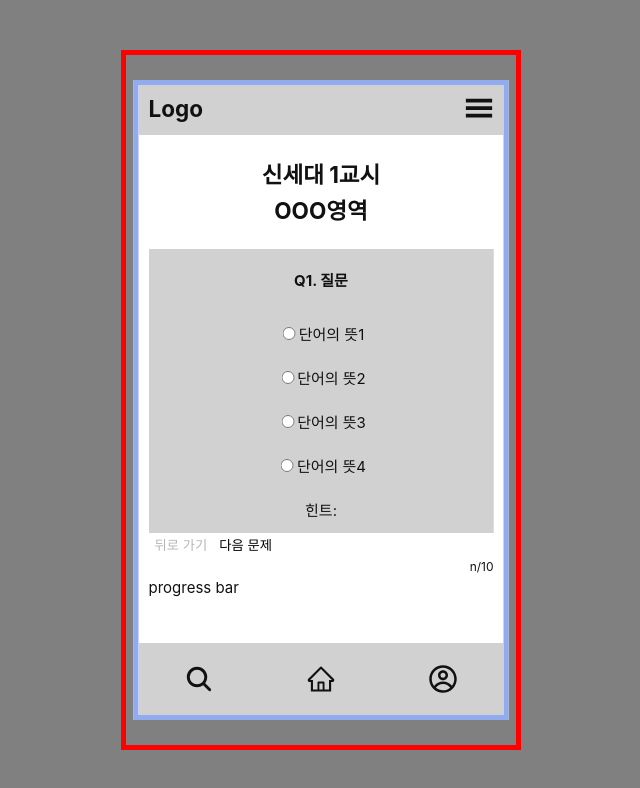
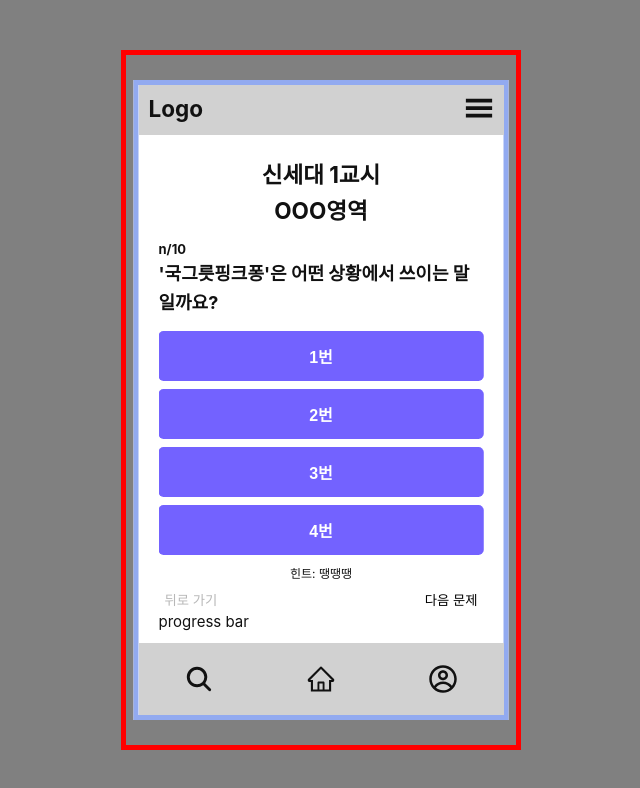
Before and after one commit to zubetcha/Final-project, a React (Create React App) app: page /quiz in a window 1280 px wide. Shown: the top 788 px of the page, without its empty margins (439-1079 px from the left). Built offline with nearby package versions, Linux system fonts and the light colour scheme.

Commit message:
[Feat]추가 추가 작성한 api 명세서 기반  기반 api.js 추가

```diff
--- a/src/components/QuizPaper.js
+++ b/src/components/QuizPaper.js
@@ -5,31 +5,20 @@ const QuizPaper = (props) => {
   return (
     <>
       <Wrapper>
-        <div style={{ width: '100%', height: '100%', padding: '20px 0', display: 'flex', alignItems: 'center', justifyContent: 'center' }}>
-          <h4>Q1. 질문</h4>
+        <div style={{ width: '100%', padding: '10px 0' }}>
+          <h4 style={{ fontSize: '13px', textAlign: 'left' }}>
+            <span>n</span>/10
+          </h4>
+          <div style={{ fontSize: '18px', fontWeight: 'bold', textAlign: 'left' }}>'국그릇핑크퐁'은 어떤 상황에서 쓰이는 말일까요?</div>
         </div>
         <div style={{ width: '100%', height: '100%', display: 'flex', flexDirection: 'column', alignItems: 'center', justifyContent: 'center' }}>
-          {/* <form> */}
-          <div className="radio-item">
-            <input type="radio" name="qNum" value="의미" />
-            단어의 뜻1
-          </div>
-          <div className="radio-item">
-            <input type="radio" name="qNum" value="의미" />
-            단어의 뜻2
-          </div>
-          <div className="radio-item">
-            <input type="radio" name="qNum" value="의미" />
-            단어의 뜻3
-          </div>
-          <div className="radio-item">
-            <input type="radio" name="qNum" value="의미" />
-            단어의 뜻4
-          </div>
-          {/* </form> */}
+          <button className="answer-btn">1번</button>
+          <button className="answer-btn">2번</button>
+          <button className="answer-btn">3번</button>
+          <button className="answer-btn">4번</button>
         </div>
-        <div style={{ padding: '10px 0' }}>
-          <p>힌트: </p>
+        <div style={{ padding: '5px 0', fontSize: '12px' }}>
+          힌트: <span>땡땡땡</span>
         </div>
         {/* <div style={{ width: '100%', padding: '10px 0', display: 'flex', alignItems: 'center', justifyContent: 'space-evenly' }}>
           <button>뒤로 가기</button>
@@ -41,20 +30,33 @@ const QuizPaper = (props) => {
 }
 
 const Wrapper = styled.div`
-  max-width: 345px;
+  max-width: 325px;
   width: 100%;
   height: 100%;
   display: flex;
   flex-direction: column;
   align-items: center;
   justify-content: center;
-  background-color: #d1d1d1;
+  /* border: 5px solid #333; */
   flex-grow: 0;
   flex-shrink: 0;
   flex-basis: 360px;
 
-  .radio-item {
-    padding: 10px 0;
+  .answer-btn {
+    font-size: 16px;
+    color: #ffffff;
+    background-color: rgb(115, 98, 255);
+    border-radius: 5px;
+    height: 50px;
+    padding: 4px;
+    margin: 4px;
+    width: 100%;
+    font-weight: 700;
+    transition: background-color 0.1s ease-in-out;
+
+    &:hover {
+      background-color: rgb(152, 141, 253);
+    }
   }
 `
 
--- a/src/pages/Quiz.js
+++ b/src/pages/Quiz.js
@@ -3,7 +3,7 @@ import styled from 'styled-components'
 import { Swiper, SwiperSlide } from 'swiper/react'
 import 'swiper/swiper.min.css'
 import 'swiper/components/navigation/navigation.min.css'
-import SwiperCore, { Navigation } from 'swiper'
+import SwiperCore, { Navigation, Pagination } from 'swiper'
 
 import QuizPaper from '../components/QuizPaper'
 
@@ -21,23 +21,23 @@ const Quiz = (props) => {
     onBeforeInit: (swiper) => {
       swiper.params.navigation.prevEl = prevRef.current
       swiper.params.navigation.nextEl = nextRef.current
-      // swiper.activeIndex = quizIndex
-      swiper.navigation.init()
+      swiper.activeIndex = quizIndex
+      // swiper.navigation.init()
       swiper.navigation.update()
     },
     onSwiper: setSwiper,
-    // onSlideChange: (e) => setQuizIndex(e.activeIndex),
+    onSlideChange: (e) => setQuizIndex(e.activeIndex),
   }
 
   return (
     <>
       <Wrapper>
-        <div style={{ width: '100%', padding: '10px 0' }}>
+        <div style={{ width: '100%', padding: '10px 0 0' }}>
           <h2 style={{ textAlign: 'center' }}>
             신세대 1교시 <br /> OOO영역
           </h2>
         </div>
-        <div style={{ paddingTop: '10px', display: 'flex', flexWrap: 'nowrap', flexDirection: 'row' }}>
+        <div style={{ display: 'flex', flexWrap: 'nowrap', flexDirection: 'row' }}>
           <StyleSwiper {...swiperParams} ref={setSwiper}>
             <SwiperSlide>
               <QuizPaper />
@@ -69,14 +69,13 @@ const Quiz = (props) => {
             <SwiperSlide>
               <QuizPaper />
             </SwiperSlide>
-            <button ref={prevRef}>뒤로 가기</button>
-            <button ref={nextRef}>다음 문제</button>
+            <div style={{ width: '100%', display: 'flex', alignItems: 'center', justifyContent: 'space-between' }}>
+              <button ref={prevRef}>뒤로 가기</button>
+              <button ref={nextRef}>다음 문제</button>
+            </div>
           </StyleSwiper>
         </div>
         <div style={{ width: '100%' }}>
-          <div>
-            <p style={{ textAlign: 'right', fontSize: '12px' }}>n/10</p>
-          </div>
           <div>
             <div>progress bar</div>
           </div>
@@ -88,6 +87,7 @@ const Quiz = (props) => {
 
 const Wrapper = styled.div`
   margin-left: 0px;
+  padding: 0 10px;
   width: 100%;
   height: 100%;
   display: flex;
@@ -97,7 +97,7 @@ const Wrapper = styled.div`
 
 const StyleSwiper = styled(Swiper)`
   position: relative;
-  width: 345px;
+  width: 325px;
   height: 100%;
 `
 
--- a/src/pages/QuizResult.js
+++ b/src/pages/QuizResult.js
@@ -1,13 +1,49 @@
 import React from 'react'
+import styled from 'styled-components'
 
 const QuizResult = (props) => {
   return (
     <>
-      <div>
-        <p>퀴즈 결과</p>
-      </div>
+      <Wrapper>
+        <div style={{ width: '100%', display: 'flex', flexDirection: 'column', alignItems: 'center', justifyContent: 'center' }}>
+          <div style={{ width: '100%', padding: '30px 0 20px', display: 'flex', flexDirection: 'column', alignItems: 'center', justifyContent: 'center' }}>
+            <h4>빨리 인터넷을 끊어야 할 당신!</h4>
+            <h1 style={{ padding: '10px 0' }}>100점</h1>
+            <p>8/10</p>
+          </div>
+          <div>
+            <button className="login-page-btn">로그인하고 내 순위 알아보기</button>
+          </div>
+          <div style={{ width: '80%', height: '1px', backgroundColor: '#333' }}></div>
+          <div style={{ padding: '20px 0', display: 'flex', flexDirection: 'column', alignItems: 'center', justifyContent: 'center' }}>
+            <div>공유하기</div>
+            <div>sns</div>
+            <div>link</div>
+          </div>
+        </div>
+      </Wrapper>
     </>
   )
 }
 
+const Wrapper = styled.div`
+  width: 100%;
+  height: 100%;
+
+  .login-page-btn {
+    font-size: 16px;
+    padding: 10px;
+    margin: 20px auto;
+    background-color: rgb(115, 98, 255);
+    border-radius: 5px;
+    color: #fff;
+    font-weight: 700;
+    transition: background-color 0.1s ease-in-out;
+
+    &:hover {
+      background-color: rgb(152, 141, 253);
+    }
+  }
+`
+
 export default QuizResult
--- a/src/redux/modules/user.js
+++ b/src/redux/modules/user.js
@@ -24,12 +24,12 @@ const joinDB = (username, nickname, password, passwordCheck) => {
     userApi
       .join(username, nickname, password, passwordCheck)
       .then((res) => {
-        console.log(res)
+        console.log(res.data)
         history.push('/login')
         window.alert('회원가입을 축하드립니다! 로그인 후 이용하실 수 있어요')
       })
       .catch((err) => {
-        console.log(err)
+        console.log(err.response)
         window.alert('이미 등록된 사용자 입니다! 아이디 또는 닉네임을 변경해주세요')
       })
   }
--- a/src/shared/api.js
+++ b/src/shared/api.js
@@ -22,8 +22,12 @@ export const userApi = {
   login: (username, password) => instance.get('/api/user', { username: username, password: password }),
   socialLogin: () => instance.get('/api/user/kakao/callback'),
   join: (username, nickname, password, passwordCheck) => instance.post('/api/signup', { username: username, nickname: nickname, password: password, passwordCheck: passwordCheck }),
-  userInfo: () => instance.get(`/api/userInfo`), // api 명세서 url userId 확인, 토큰으로 확인하는지?
-  myPage: () => instance.get(`/api/mypage`), // api 명세서 url userId 확인, 토큰으로 확인하는지?
+  userInfo: () => instance.get(`/api/userInfo`),
+  myPage: () => instance.get(`/api/mypage`),
+
+  /* 추가 */
+  checkUsername: (username) => instance.get(`/api/signup/username?username=${username}`),
+  checkNickname: (nickname) => instance.get(`/api/signup/nickname?nickname=${nickname}`),
 }
 
 export const boardApi = {
@@ -37,16 +41,26 @@ export const boardApi = {
 export const dictApi = {
   getDicts: () => instance.get('/api/dict'),
   writeDict: () => instance.post('/api/dict'),
-  editDict: () => instance.put(`/api/dict`), // api 명세서 url dictId 확인
+  editDict: () => instance.put(`/api/dict`),
   dictEditHistory: (dictId) => instance.get(`/api/dict/${dictId}/history`),
   dictEditHistoryDetail: (historyId) => instance.get(`/api/dict/history/${historyId}`),
   rollbackDict: (historyId) => instance.get(`/api/dict/revert/${historyId}`),
+  /* 추가 */
+  liked: (dictId) => instance.get(`/api/dict/${dictId}/like`),
 }
 
 export const quizApi = {
-  // quiz api 명세서 없음 -> 확인 필요
+  /* 추가 */
+  getQuizList: () => instance.get('/api/quiz?count=10'),
 }
 
 export const mainApi = {
   mainPage: () => instance.get('/api/main'),
 }
+
+/* 추가 */
+export const commentApi = {
+  writeComment: (postId) => instance.post(`/api/board/${postId}/comment`),
+  editComment: (commentId) => instance.put(`/api/board/${commentId}`),
+  deleteComment: (commentId) => instance.delete(`/api/board/comment/${commentId}`),
+}
--- a/src/styles/GlobalStyle.js
+++ b/src/styles/GlobalStyle.js
@@ -15,7 +15,7 @@ body {
   line-height: 1.6;
 }
 
-p, h2, h4 {
+p, h1, h2, h3, h4 {
 	margin: 0;
 }
 
```
